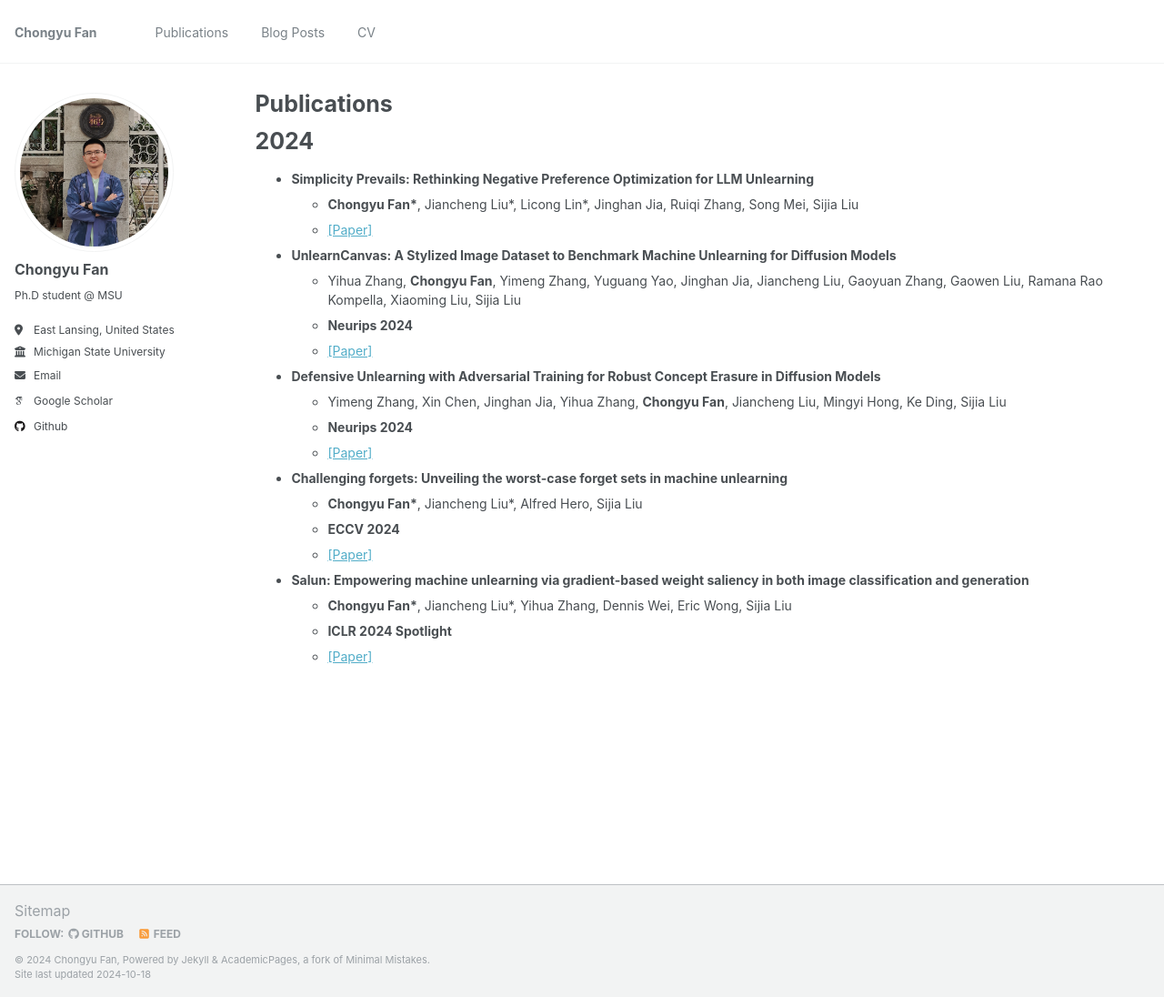
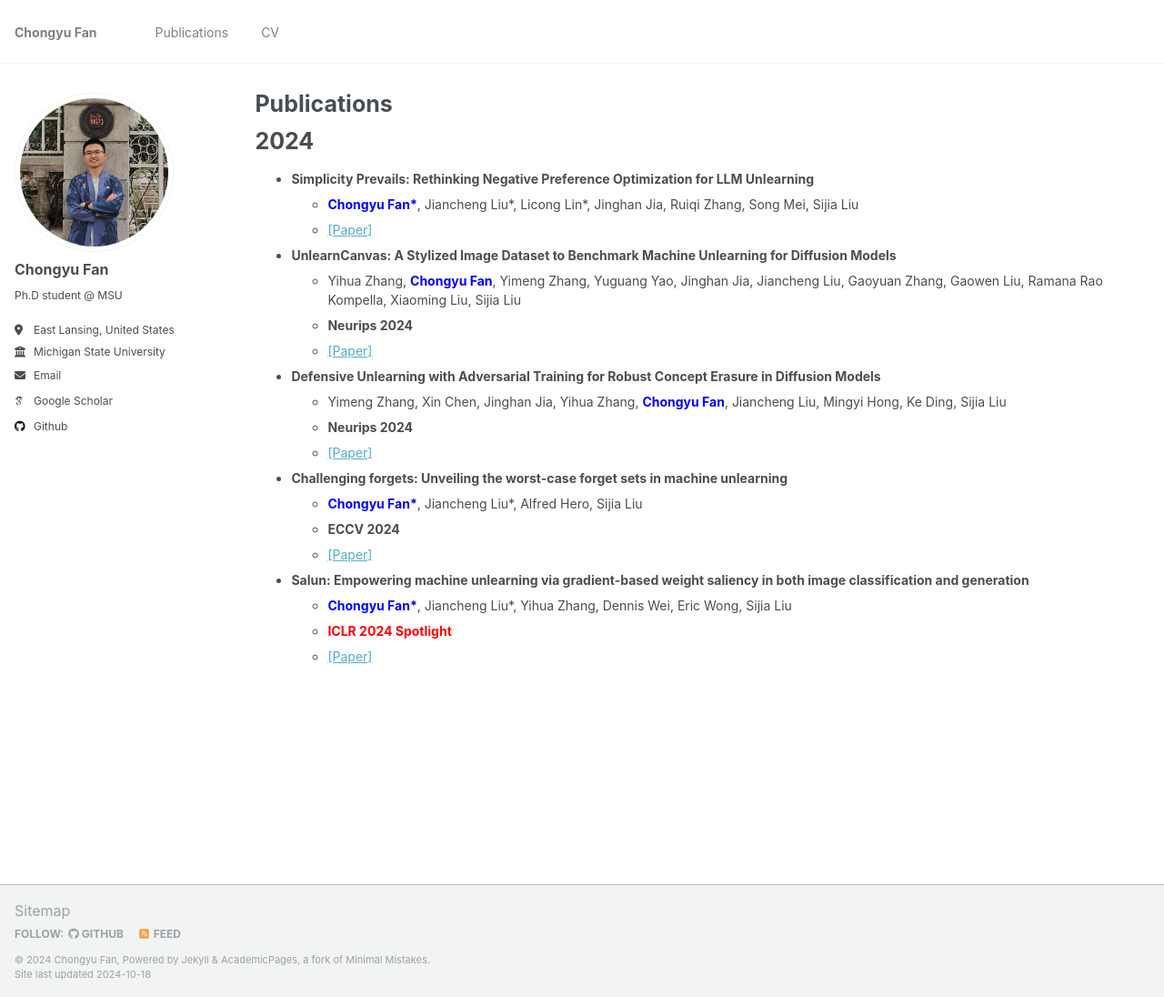
Before and after one commit to a-F1/a-F1.github.io, a Jekyll site: the page built from _pages/publications.md, in a window 1280 px wide and 1096 px high. Shown: the whole window at 91% size. Built offline with Jekyll 4.4.1, drawn with Linux system fonts in a browser that asks for light colours; some web fonts are replaced.

Commit message:
Upd about

```diff
--- a/_data/navigation.yml
+++ b/_data/navigation.yml
@@ -17,8 +17,8 @@ main:
   # - title: "Portfolio"
   #   url: /portfolio/
 
-  - title: "Blog Posts"
-    url: /year-archive/
+  # - title: "Blog Posts"
+  #   url: /year-archive/
 
   - title: "CV"
     url: /files/pdf/CV_Chongyu_Fan.pdf
--- a/_pages/publications.md
+++ b/_pages/publications.md
@@ -24,21 +24,21 @@ p, li {
 # 2024
 
 - **Simplicity Prevails: Rethinking Negative Preference Optimization for LLM Unlearning**
-  - **Chongyu Fan\***, Jiancheng Liu\*, Licong Lin\*, Jinghan Jia, Ruiqi Zhang, Song Mei, Sijia Liu
+  - <span style="color:blue">**Chongyu Fan\***</span>, Jiancheng Liu\*, Licong Lin\*, Jinghan Jia, Ruiqi Zhang, Song Mei, Sijia Liu
   - [[Paper]](https://arxiv.org/pdf/2410.07163?)
 - **UnlearnCanvas: A Stylized Image Dataset to Benchmark Machine Unlearning for Diffusion Models**
-  - Yihua Zhang, **Chongyu Fan**, Yimeng Zhang, Yuguang Yao, Jinghan Jia, Jiancheng Liu, Gaoyuan Zhang, Gaowen Liu, Ramana Rao Kompella, Xiaoming Liu, Sijia Liu
+  - Yihua Zhang, <span style="color:blue">**Chongyu Fan**</span>, Yimeng Zhang, Yuguang Yao, Jinghan Jia, Jiancheng Liu, Gaoyuan Zhang, Gaowen Liu, Ramana Rao Kompella, Xiaoming Liu, Sijia Liu
   - **Neurips 2024**
   - [[Paper]](https://arxiv.org/abs/2402.11846)
 - **Defensive Unlearning with Adversarial Training for Robust Concept Erasure in Diffusion Models**
-  - Yimeng Zhang, Xin Chen, Jinghan Jia, Yihua Zhang, **Chongyu Fan**, Jiancheng Liu, Mingyi Hong, Ke Ding, Sijia Liu
+  - Yimeng Zhang, Xin Chen, Jinghan Jia, Yihua Zhang, <span style="color:blue">**Chongyu Fan**</span>, Jiancheng Liu, Mingyi Hong, Ke Ding, Sijia Liu
   - **Neurips 2024**
   - [[Paper]](https://arxiv.org/abs/2405.15234)
 - **Challenging forgets: Unveiling the worst-case forget sets in machine unlearning**
-  - **Chongyu Fan\***, Jiancheng Liu\*, Alfred Hero, Sijia Liu
+  - <span style="color:blue">**Chongyu Fan\***</span>, Jiancheng Liu\*, Alfred Hero, Sijia Liu
   - **ECCV 2024**
   - [[Paper]](https://arxiv.org/abs/2403.07362)
 - **Salun: Empowering machine unlearning via gradient-based weight saliency in both image classification and generation**
-  - **Chongyu Fan\***, Jiancheng Liu\*, Yihua Zhang, Dennis Wei, Eric Wong, Sijia Liu
-  - **ICLR 2024 Spotlight**
+  - <span style="color:blue">**Chongyu Fan\***</span>, Jiancheng Liu\*, Yihua Zhang, Dennis Wei, Eric Wong, Sijia Liu
+  - <span style="color:red">**ICLR 2024 Spotlight**</span>
   - [[Paper]](https://arxiv.org/abs/2310.12508)
```
